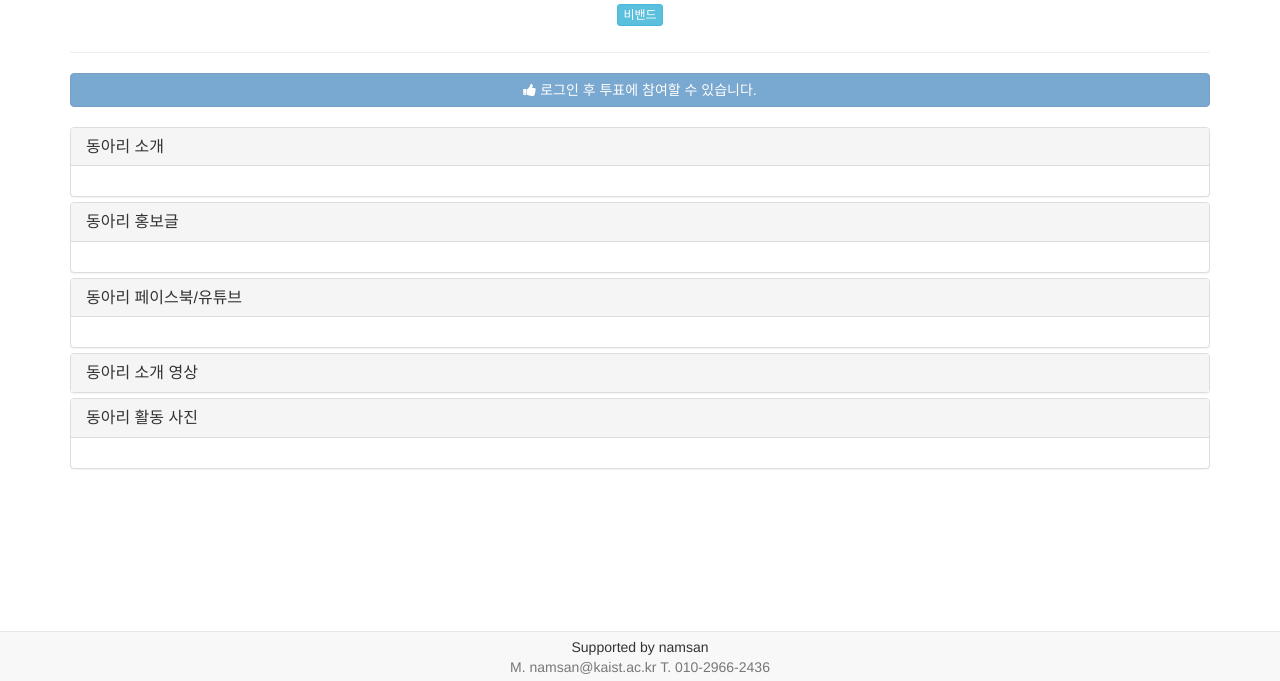
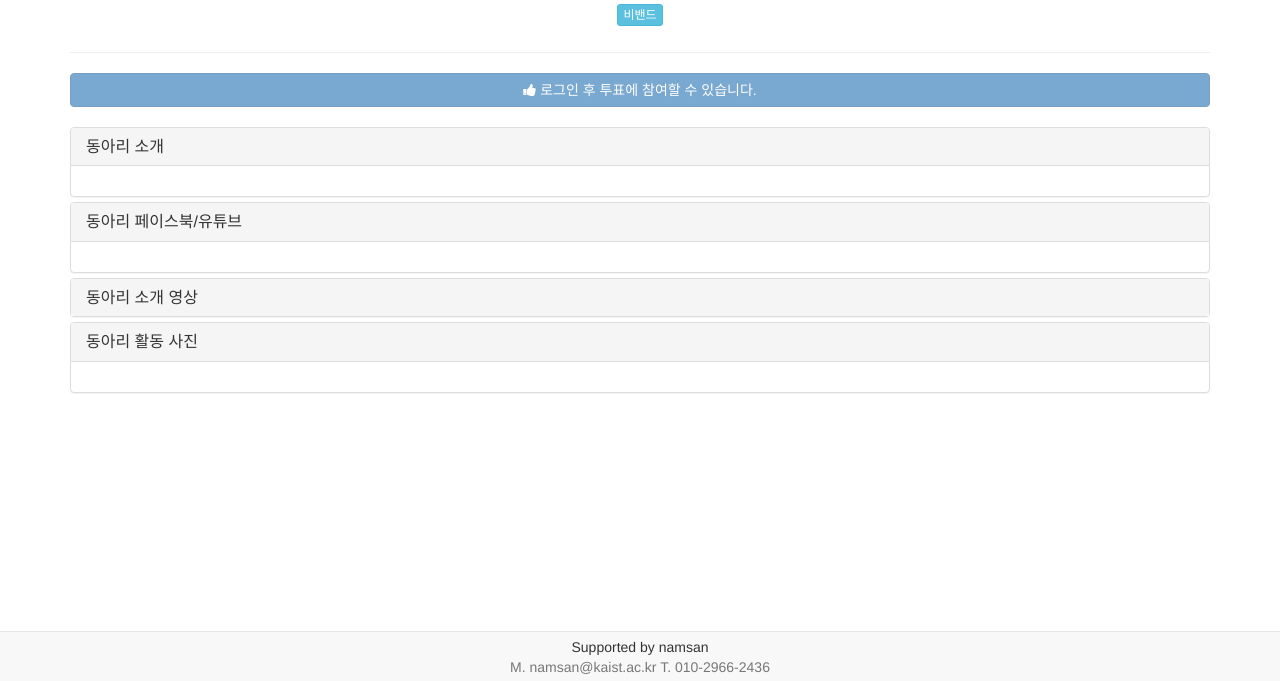
Before and after one commit to hangpark/kaistusc, a Django app: template apps/ot/templates/club_detail.html in a window 1280 px wide. Shown: the part 119-800 px from the top of the page. Run offline with Django 3.2, Linux system fonts and the light colour scheme; the template is opened without the code that fills it, so the values that code supplies are empty; some libraries are stand-ins or nearby versions.

Commit message:
deprecated ad field of club

```diff
--- a/apps/ot/templates/club_detail.html
+++ b/apps/ot/templates/club_detail.html
@@ -107,20 +107,20 @@
           </div>
         </div>
       </div>
-      <div class="panel panel-default">
-        <div class="panel-heading" role="tab" id="head-intro">
-          <h4 class="panel-title">
-            <a data-toggle="collapse" data-parent="#accordion" href="#intro" aria-expanded="true" aria-controls="collapseOne">
-              동아리 홍보글
-            </a>
-          </h4>
-        </div>
-        <div id="intro" class="panel-collapse collapse in" role="tabpanel" aria-labelledby="headingOne">
-          <div class="panel-body">
-            {{ club.ad|safe }}
-          </div>
-        </div>
-      </div>
+{#      <div class="panel panel-default">#}
+{#        <div class="panel-heading" role="tab" id="head-intro">#}
+{#          <h4 class="panel-title">#}
+{#            <a data-toggle="collapse" data-parent="#accordion" href="#intro" aria-expanded="true" aria-controls="collapseOne">#}
+{#              동아리 홍보글#}
+{#            </a>#}
+{#          </h4>#}
+{#        </div>#}
+{#        <div id="intro" class="panel-collapse collapse in" role="tabpanel" aria-labelledby="headingOne">#}
+{#          <div class="panel-body">#}
+{#            {{ club.ad|safe }}#}
+{#          </div>#}
+{#        </div>#}
+{#      </div>#}
       <div class="panel panel-default">
         <div class="panel-heading" role="tab" id="head-intro">
           <h4 class="panel-title">
```
